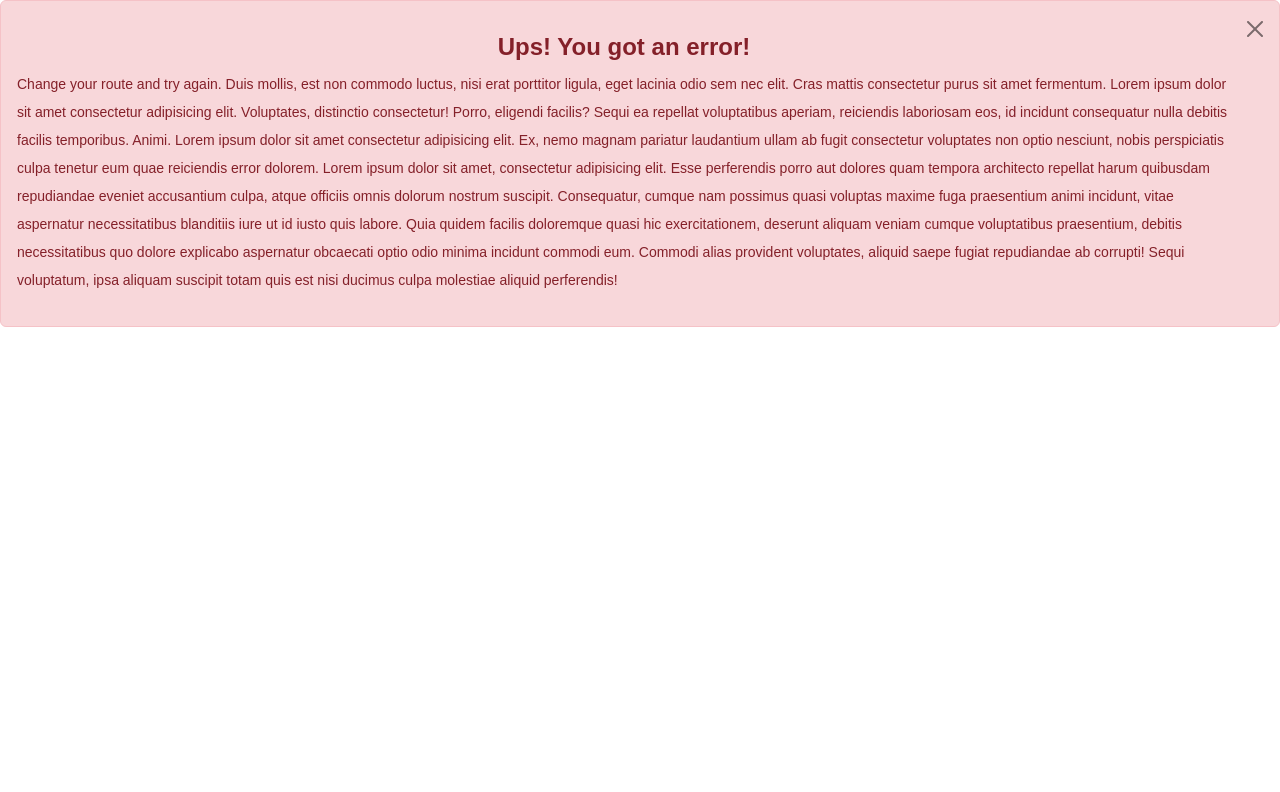
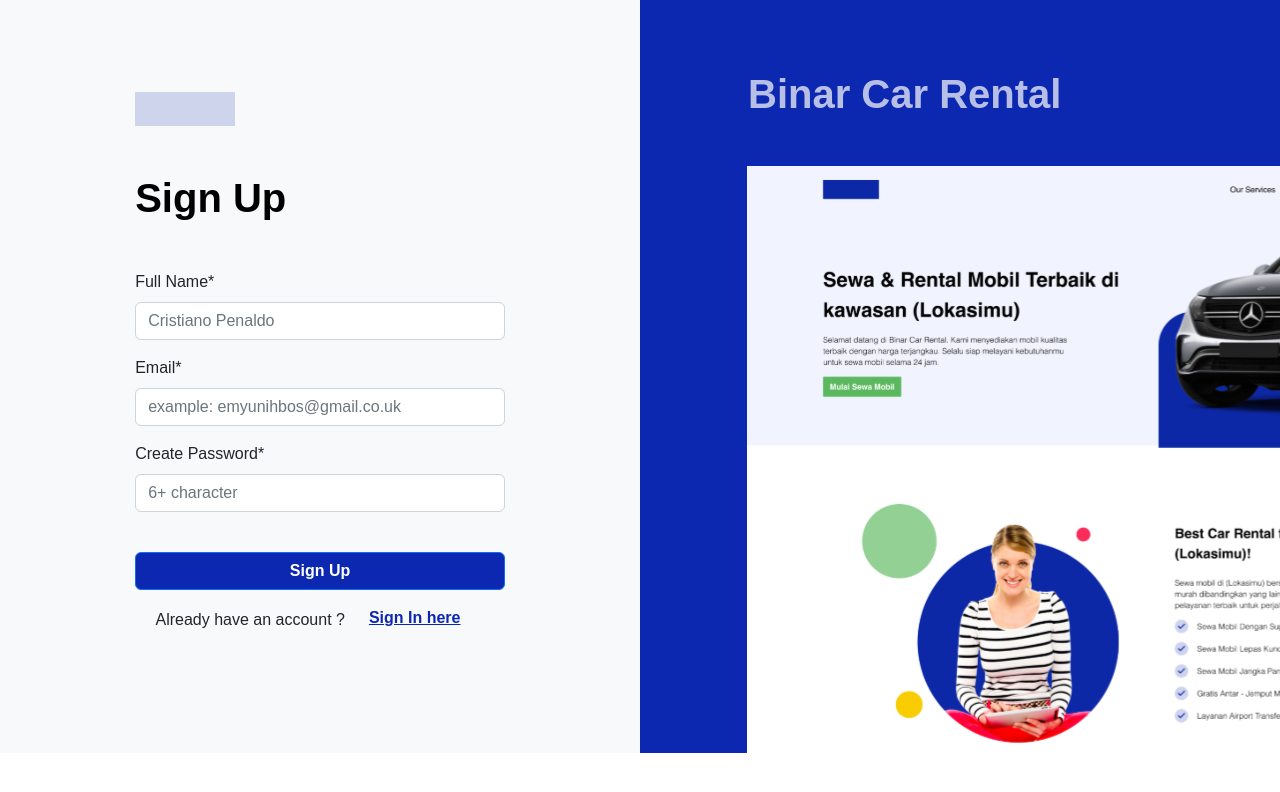
Before and after one commit to irwinekabakti/binar-platinum-challenge, a React (Create React App) app: page /signUp in a window 1280 px wide. Shown: the top 792 px of the page. Built offline with nearby package versions, Linux system fonts and the light colour scheme.

Commit message:
add UI Login Page

```diff
--- a/src/components/SignIn/SignIn.jsx
+++ b/src/components/SignIn/SignIn.jsx
@@ -1,8 +1,73 @@
-import React from "react";
+import React, { Fragment } from "react";
 import classes from "./SignIn.module.css";
+import logoLogin from "../Images/Logo-login.svg";
+import landingPage from "../Images/Landing-page.svg";
+import { Button, Form, Nav } from "react-bootstrap";
+import { Link } from "react-router-dom";
 
 const SignIn = () => {
-  return <div>Ini Sign In</div>;
+  return (
+    <Fragment>
+      <div className="d-flex bg-light">
+        <div className="col-lg-6 col-md-6">
+          <div className="container justify-content-center align-self-center">
+            <div className={`d-block ${classes.formControl}`}>
+              <Nav.Link as={Link} to="/" className={`mb-5 w-25 Sign-In-brand`}>
+                <img src={logoLogin} alt="Sign In BCR" />
+              </Nav.Link>
+              <h1 className="mb-5 fw-bold text-black">Welcome Back!</h1>
+              <Form>
+                <Form.Group className="mb-3" controlId="formBasicEmail">
+                  <Form.Label>Email</Form.Label>
+                  <Form.Control
+                    type="email"
+                    placeholder="example: emyunihbos@gmail.co.uk"
+                  />
+                </Form.Group>
+
+                <Form.Group className="mb-3" controlId="formBasicPassword">
+                  <Form.Label>Password</Form.Label>
+                  <Form.Control type="password" placeholder="6+ character" />
+                </Form.Group>
+                <Button
+                  variant="primary"
+                  type="submit"
+                  className={`w-100 mt-4 fw-bold ${classes.buttonSignUp}`}>
+                  Sign In
+                </Button>
+
+                <div className="d-flex mt-3 justify-content-center">
+                  <p className="text-dark fs-6 me-4">Don't have an account ?</p>
+                  <a className={`me-4 fw-bold ${classes.linkA}`} href="/signUp">
+                    Sign Up for free
+                  </a>
+                </div>
+              </Form>
+            </div>
+          </div>
+        </div>
+        <div className={`col-lg-6 col-md-6 background2 ${classes.background2}`}>
+          <div className="sign-up-page" id="sign-up">
+            <div className="ms-5">
+              <h1
+                className={`fw-bold d-flex justify-content-start ${classes.heading}`}>
+                Binar Car Rental
+              </h1>
+            </div>
+            <div className="ms-5">
+              <div className="image-page mt-5 d-flex justify-content-end">
+                <img
+                  src={landingPage}
+                  alt="images-landing-page"
+                  className={classes.imagesLandingPage}
+                />
+              </div>
+            </div>
+          </div>
+        </div>
+      </div>
+    </Fragment>
+  );
 };
 
 export default SignIn;
--- a/src/components/SignIn/SignIn.module.css
+++ b/src/components/SignIn/SignIn.module.css
@@ -0,0 +1,46 @@
+.background2 {
+  background: #0d28b0;
+}
+
+.formControl {
+  /* width: 60%;
+  margin-top: 15%;
+  margin-left: 120px;
+  box-sizing: border-box; */
+  /*  */
+  width: 60%;
+  margin-top: 15%;
+  justify-content: center;
+  margin-left: 20%;
+  box-sizing: border-box;
+}
+
+.heading {
+  margin-top: 70px;
+  color: #ffffff;
+  margin-left: 60px;
+  opacity: 0.7;
+}
+
+.imagesLandingPage {
+  width: 90%;
+}
+
+.buttonSignUp {
+  background: #0d28b0;
+}
+
+.linkA {
+  color: #0d28b0;
+}
+@media (max-width: 992px) {
+  .background2 {
+    display: none;
+  }
+  .formControl {
+    margin-top: 15%;
+    width: 100%;
+    margin-left: 5%;
+    box-sizing: border-box;
+  }
+}
--- a/src/components/SignUp/SignUp.jsx
+++ b/src/components/SignUp/SignUp.jsx
@@ -1,15 +1,90 @@
 import React, { Fragment } from "react";
 import classes from "./SignUp.module.css";
+import logoLogin from "../Images/Logo-login.svg";
+import landingPage from "../Images/Landing-page.svg";
+import { Button, Form, Nav } from "react-bootstrap";
+import { Link } from "react-router-dom";
 
 const SignUp = () => {
   return (
     <Fragment>
-      <div>test</div>
+      <div className="d-flex bg-light">
+        <div className="col-lg-6 col-md-6">
+          <div className={`container`}>
+            <div className={`d-block ${classes.formControl}`}>
+              <Nav.Link as={Link} to="/" className={`mb-5 w-25 Sign-In-brand`}>
+                <img src={logoLogin} alt="Sign In BCR" />
+              </Nav.Link>
+              <h1 className="mb-5 fw-bold text-black">Sign Up</h1>
+              <Form>
+                <Form.Group className="mb-3" controlId="formName">
+                  <Form.Label>Full Name*</Form.Label>
+                  <Form.Control type="text" placeholder="Cristiano Penaldo" />
+                </Form.Group>
+                <Form.Group className="mb-3" controlId="formBasicEmail">
+                  <Form.Label>Email*</Form.Label>
+                  <Form.Control
+                    type="email"
+                    placeholder="example: emyunihbos@gmail.co.uk"
+                  />
+                </Form.Group>
 
-      {/* <div className="login">
+                <Form.Group className="mb-3" controlId="formBasicPassword">
+                  <Form.Label>Create Password*</Form.Label>
+                  <Form.Control type="password" placeholder="6+ character" />
+                </Form.Group>
+                <Button
+                  variant="primary"
+                  type="submit"
+                  className={`w-100 mt-4 fw-bold ${classes.buttonSignUp}`}>
+                  Sign Up
+                </Button>
+
+                <div className="d-flex mt-3 justify-content-center">
+                  <p className="text-dark fs-6 me-4">
+                    Already have an account ?
+                  </p>
+                  <a className={`me-4 fw-bold ${classes.linkA}`} href="/signIn">
+                    Sign In here
+                  </a>
+                </div>
+              </Form>
+            </div>
+          </div>
+        </div>
+        <div className={`col-lg-6 col-md-6 background2 ${classes.background2}`}>
+          <div className="sign-up-page" id="sign-up">
+            <div className="ms-5">
+              <h1
+                className={`fw-bold d-flex justify-content-start ${classes.heading}`}>
+                Binar Car Rental
+              </h1>
+            </div>
+            <div className="ms-5">
+              <div className="image-page mt-5 d-flex justify-content-end">
+                <img
+                  src={landingPage}
+                  alt="images-landing-page"
+                  className={classes.imagesLandingPage}
+                />
+              </div>
+            </div>
+          </div>
+        </div>
+      </div>
+    </Fragment>
+  );
+};
+
+export default SignUp;
+
+/*
+<div>test</div>
+
+      <div className="login">
       <div className="login-form">
         <div className="form">
-          <img src={Logo} alt="nav-logo" />
+          <img src={logoLogin} alt="nav-logo" />
           <h3>Welcome Back!</h3>
           <p>Email</p>
           <TextField
@@ -38,11 +113,7 @@
       </div>
       <div className="login-landing">
         <h1>Binar Car Rental</h1>
-        <img src={LandingPage} alt="landing-page" />
+        <img src={landingPage} alt="landing-page" />
       </div>
-    </div> */}
-    </Fragment>
-  );
-};
-
-export default SignUp;
+    </div>
+*/
--- a/src/components/SignUp/SignUp.module.css
+++ b/src/components/SignUp/SignUp.module.css
@@ -0,0 +1,45 @@
+.background2 {
+  background: #0d28b0;
+}
+
+.formControl {
+  width: 60%;
+  margin-top: 15%;
+  margin-left: 20%;
+  box-sizing: border-box;
+}
+
+.heading {
+  margin-top: 70px;
+  color: #ffffff;
+  margin-left: 60px;
+  opacity: 0.7;
+}
+
+.imagesLandingPage {
+  width: 90%;
+}
+
+.buttonSignUp {
+  background: #0d28b0;
+}
+
+.buttonSignUp:hover {
+  /* background: #0d1a8d; */
+  color: rgb(244, 243, 241);
+}
+
+.linkA {
+  color: #0d28b0;
+}
+@media (max-width: 992px) {
+  .background2 {
+    display: none;
+  }
+  .formControl {
+    margin-top: 15%;
+    width: 100%;
+    margin-left: 5%;
+    box-sizing: border-box;
+  }
+}
--- a/src/routes/Routes.jsx
+++ b/src/routes/Routes.jsx
@@ -15,7 +15,7 @@
 const Routes = () => {
   return [
     { path: "/signIn", element: <SignIn /> },
-    // { path: "/signUp", element: <SignUp /> },
+    { path: "/signUp", element: <SignUp /> },
     { path: "/", element: <Home /> },
     { path: "searchCars", element: <SearchCar /> },
     { path: "resultCar", element: <ResultCar /> },
```
